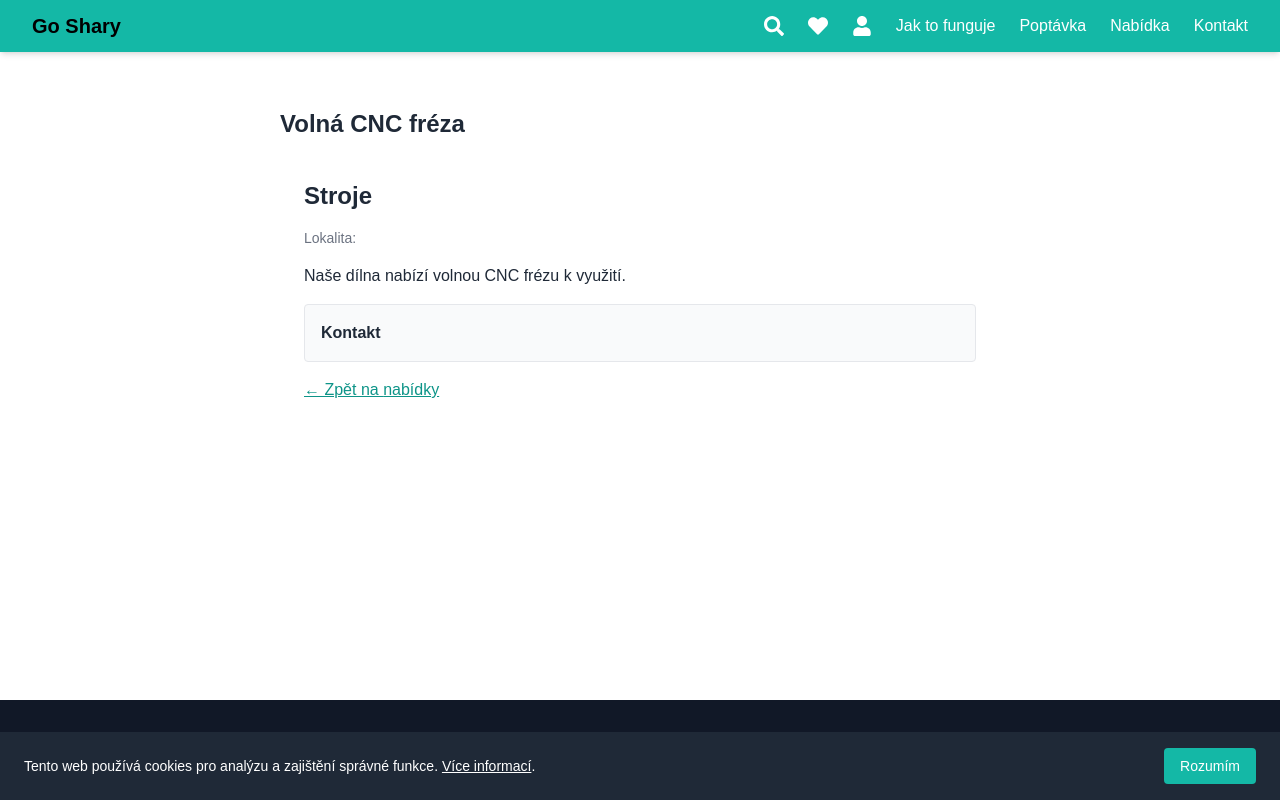
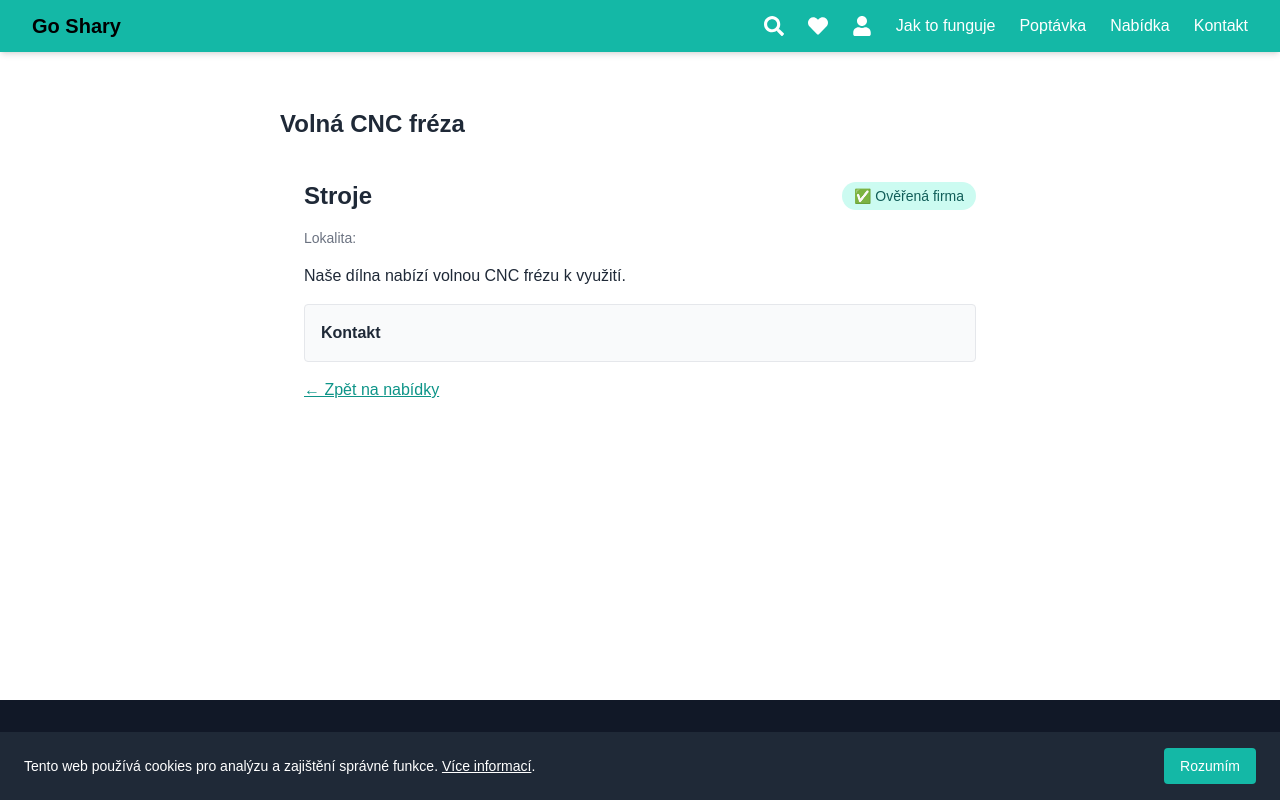
Before and after one commit to Tekier10/goshary, a Next.js app: page /nabidka/1 in a window 1280 px wide. Built offline with nearby package versions, Linux system fonts and the light colour scheme; a web font is replaced by a local one.

Commit message:
Update DetailItem.tsx

```diff
--- a/components/DetailItem.tsx
+++ b/components/DetailItem.tsx
@@ -1,21 +1,45 @@
 // components/DetailItem.tsx – sdílená komponenta pro zobrazení detailu nabídky/poptávky
 
 import Link from 'next/link';
-import OvereniBadge from '../components/OvereniBadge'
-type Item = { id: string; typ: string; popis: string; lokalita: string; kontakt: string; };
+import OvereniBadge from './OvereniBadge';
 
-type Props = { data: Item; typStranky: 'nabidka' | 'poptavka'; };
+type Item = {
+  id: string;
+  typ: string;
+  titulek?: string;
+  popis: string;
+  lokalita: string;
+  kontakt: string;
+  overeno?: boolean;
+};
 
-export default function DetailItem({ data, typStranky }: Props) { return ( <main className="max-w-3xl mx-auto p-6 text-gray-800 space-y-4"> <h1 className="text-2xl font-bold">{data.typ}</h1> <p className="text-sm text-gray-500">Lokalita: {data.lokalita}</p> <p className="text-base mt-4">{data.popis}</p>
+type Props = {
+  data: Item;
+  typStranky: 'nabidka' | 'poptavka';
+};
+
+export default function DetailItem({ data, typStranky }: Props) {
+  return (
+    <main className="max-w-3xl mx-auto p-6 text-gray-800 space-y-4">
+      <div className="flex items-center justify-between">
+        <h1 className="text-2xl font-bold">{data.typ}</h1>
+        {data.overeno !== undefined && <OvereniBadge overeno={data.overeno} />}
+      </div>
+
+      <p className="text-sm text-gray-500">Lokalita: {data.lokalita}</p>
+      <p className="text-base mt-4 whitespace-pre-line">{data.popis}</p>
 
       <div className="mt-6 bg-gray-50 border border-gray-200 p-4 rounded">
         <h2 className="font-semibold">Kontakt</h2>
         <p>{data.kontakt}</p>
       </div>
 
-  <Link href={`/${typStranky}`} className="text-teal-600 underline inline-block mt-4">
+      <Link
+        href={`/${typStranky}`}
+        className="text-teal-600 underline inline-block mt-4"
+      >
         ← Zpět na {typStranky === 'nabidka' ? 'nabídky' : 'poptávky'}
       </Link>
     </main>
-
-); }
+  );
+}
```
Lines whose indentation alone changed are shown as unchanged.
